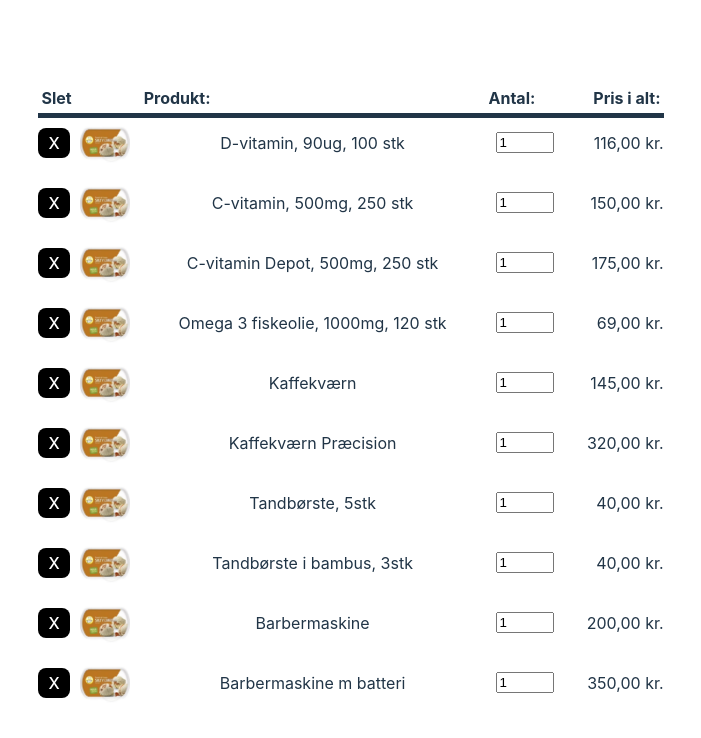
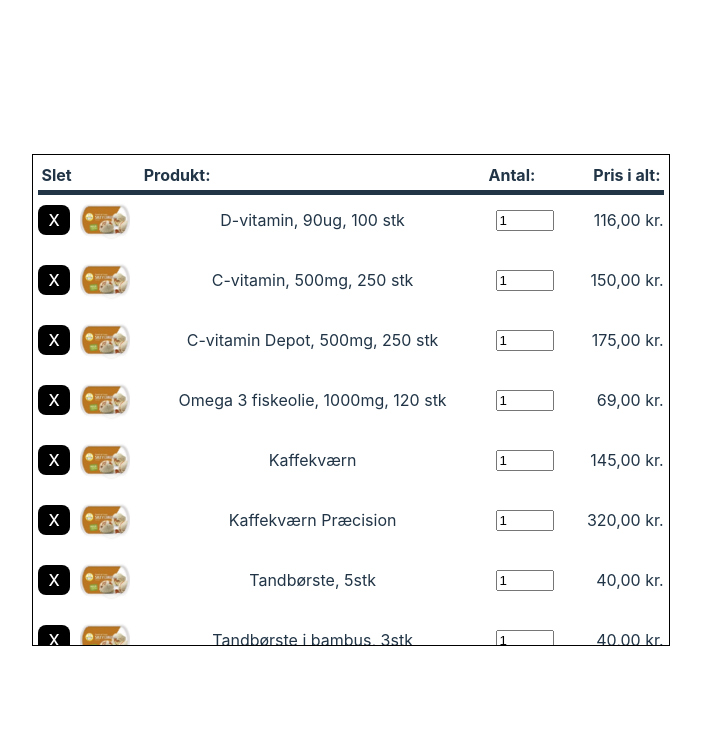
Before and after one commit to Gustavclausen1804/frontend_webtechnology_course, a React (Vite) app: page / in a window 1280 px wide. Shown: the top 738 px of the page, without its empty margins (289-990 px from the left). Built offline with nearby package versions, Linux system fonts and the light colour scheme.

Commit message:
Toben's scrollable styling tilføjet

```diff
--- a/src/container.css
+++ b/src/container.css
@@ -32,7 +32,12 @@
     text-align: right;
 }
 .frame{
-    width: auto;
+     width: auto; /* eller en bredde efter dit valg */
+    height: 60vh; /* eller en højde efter dit valg */
+    overflow-y: scroll; /* gør boxen scrollable */
+    border: 1px solid #000; /* tilføj en ramme til boxen */
+    margin: 10px;
+    padding: 5px;
 }
 
 .slet{
```
Also changed, not shown: src/Scrollable.css (added, +18 -0 lines).
